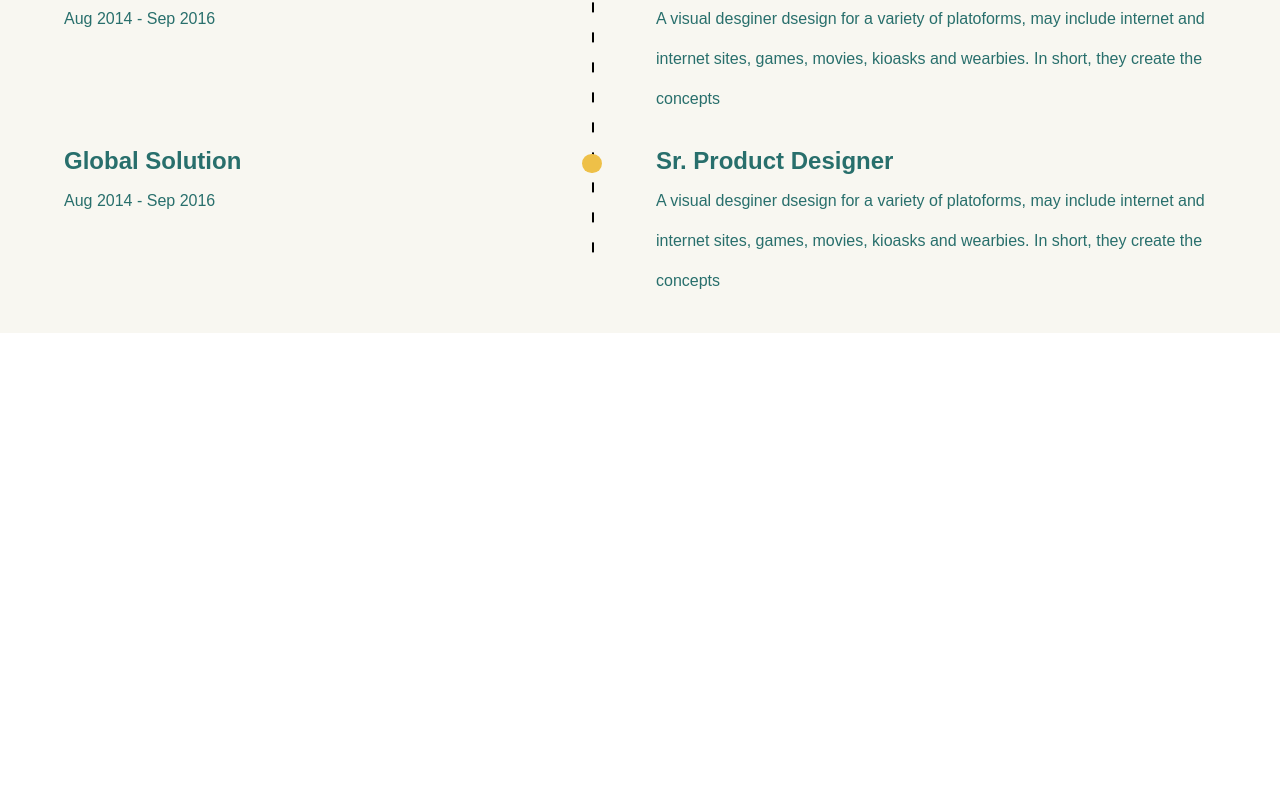
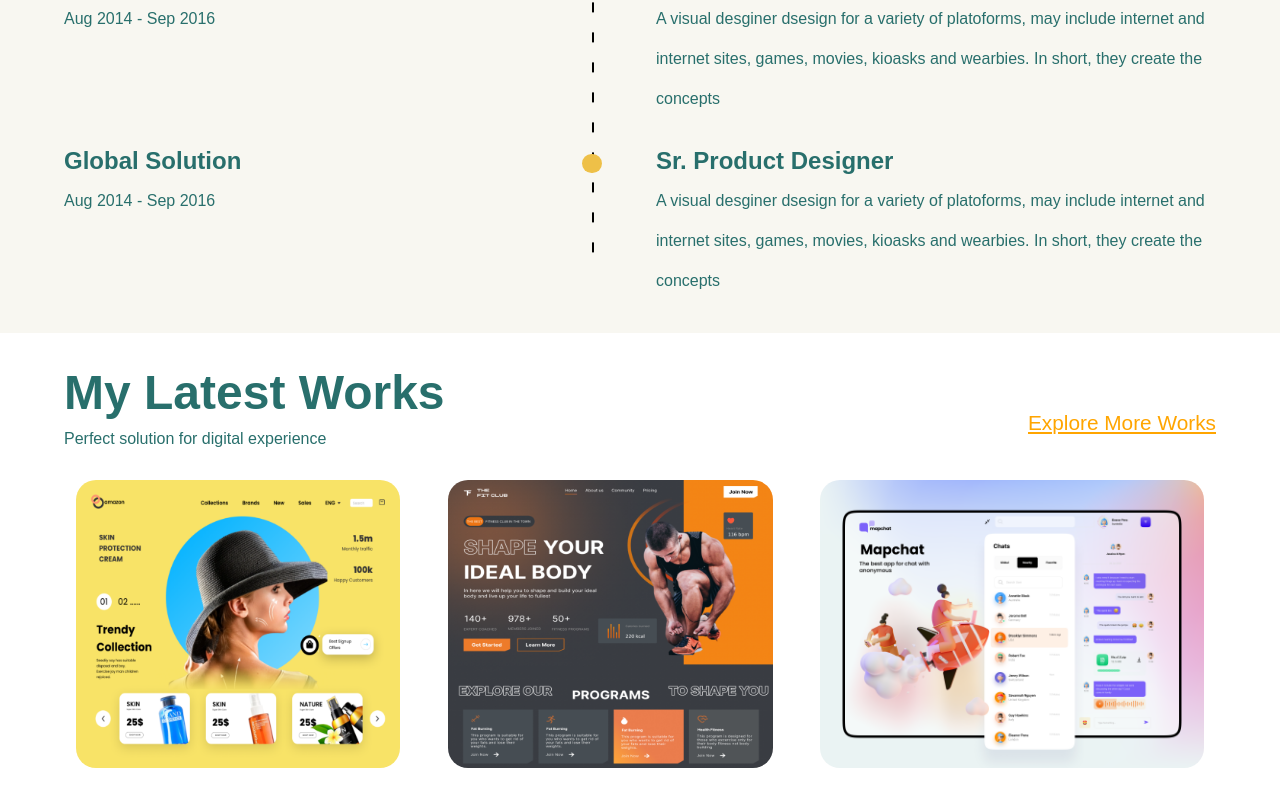
Before and after one commit to PrinceGarg10/Portfolio, a React (Vite) app: page / in a window 1280 px wide. Shown: the part 1554-2354 px from the top of the page. Before the commit the page ends 1887 px from the top, so only its background shows below. Built offline with nearby package versions, Linux system fonts and the light colour scheme; a web font is replaced by a local one.

Commit message:
create portfolio section with animatoin

```diff
--- a/src/App.jsx
+++ b/src/App.jsx
@@ -1,6 +1,7 @@
 import Expertise from "./components/Expertise/Expertise";
 import Header from "./components/Header/Header";
 import Hero from "./components/Hero/Hero";
+import Portfolio from "./components/Portfolio/Portfolio";
 import Works from "./components/Works/Works";
 import css from './styles/app.module.scss'
 
@@ -10,6 +11,7 @@
     <Hero />
     <Expertise />
     <Works />
+    <Portfolio />
   </div>;
 };
 
--- /dev/null
+++ b/src/components/Portfolio/Portfolio.jsx
@@ -0,0 +1,46 @@
+import React from "react";
+import css from './Portfolio.module.scss'
+import { motion } from "framer-motion";
+import { fadeIn, staggerChildren } from "../../utils/motion";
+const Portfolio = () => {
+    return (
+        <motion.section
+            variants={staggerChildren}
+            initial='hidden'
+            whileInView={'show'}
+            viewport={{ once: false, amount: 0.25 }}
+            className={`paddings ${css.wrapper}`}>
+            <div className={`innerWidth flexCenter ${css.container}`}>
+                <div className={`flexCenter ${css.heading}`}>
+                    <div>
+                        <span className="primaryText">My Latest Works</span>
+                        <p style={{ marginTop: "10px" }}>Perfect solution for digital experience</p>
+                    </div>
+                    <span className="secondaryText">
+                        Explore More Works
+                    </span>
+                </div>
+
+                <div className={`flexCenter ${css.showCase}`}>
+                    <motion.img
+                        variants={fadeIn('up', 'tween', 0.5, 0.6)}
+                        src="./showCase1.png"
+                        alt="project"
+                    />
+                    <motion.img
+                        variants={fadeIn('up', 'tween', 0.7, 0.6)}
+                        src="./showCase2.png"
+                        alt="project"
+                    />
+                    <motion.img
+                        variants={fadeIn('up', 'tween', 0.9, 0.6)}
+                        src="./showCase3.png"
+                        alt="project"
+                    />
+                </div>
+            </div>
+        </motion.section>
+    )
+}
+
+export default Portfolio
--- /dev/null
+++ b/src/components/Portfolio/Portfolio.module.scss
@@ -0,0 +1,41 @@
+@import '../../styles/costants.scss';
+
+.wrapper {
+    background-color: white;
+    overflow: hidden;
+
+    .container {
+        flex-direction: column;
+        gap: 2rem;
+        .heading {
+            width: 100%;
+            justify-content: space-between;
+            align-items: flex-end;
+            flex-wrap: wrap;
+             >:nth-child(2) {
+                text-decoration: underline;
+                color: orange;
+                cursor: pointer;
+
+             }
+        }
+
+        .showCase {
+            width: 100%;
+            gap: 1.5rem;
+            justify-content: space-around;
+            flex-wrap: wrap;
+
+            >img {
+                @media (max-width: $sm) {
+                    width: 100%;
+                }
+                border-radius: 20px;
+                max-width: 25rem;
+                max-height: 18rem;
+                cursor: pointer;
+
+            }
+        }
+    }
+}
```
